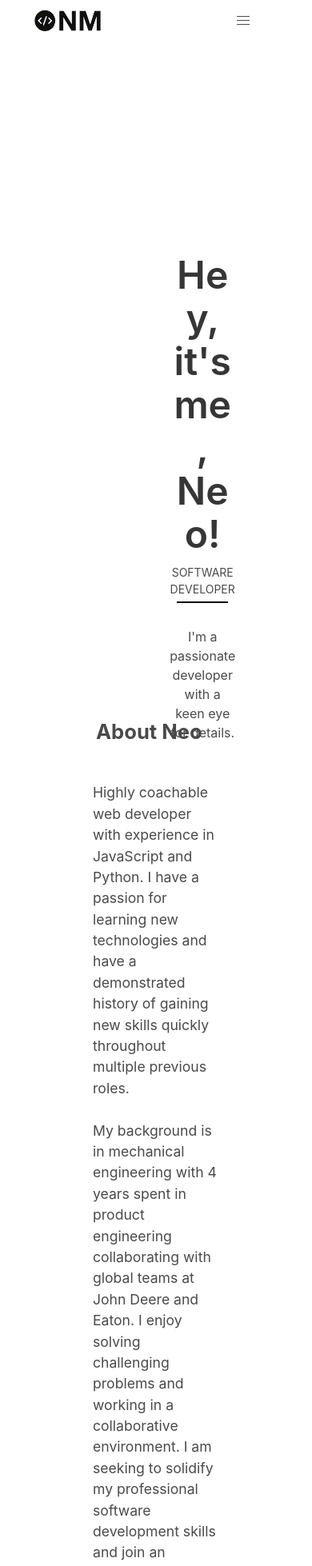
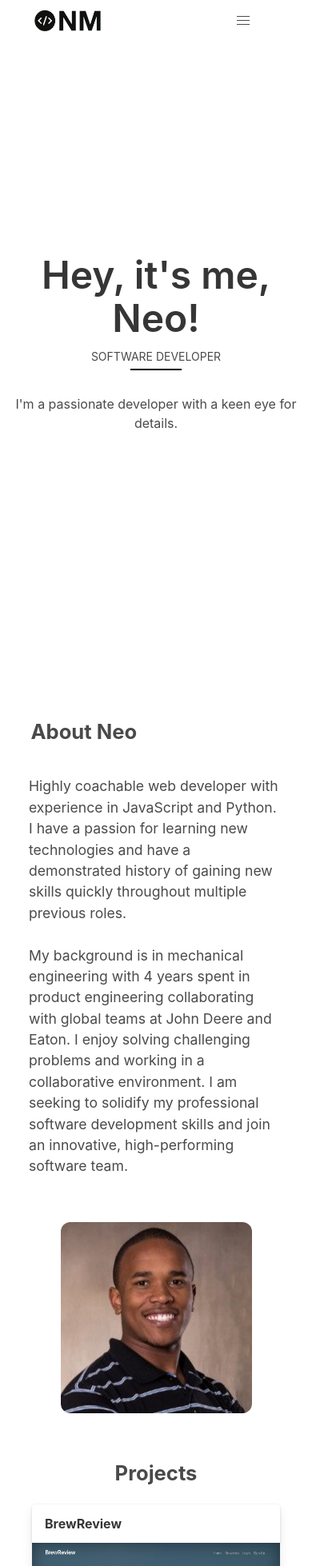
Before and after one commit to NeoElias/NeoElias.github.io, a Vue app: page / in a window 390 px wide. Shown: the top 1958 px of the page at 80% size. Built offline with nearby package versions, Linux system fonts and the light colour scheme.

Commit message:
Add media query breakpoints

```diff
--- a/src/components/AboutMe.vue
+++ b/src/components/AboutMe.vue
@@ -36,7 +36,7 @@ export default {
 h1 {
   font-size: 1.6rem;
   font-weight: bold;
-  margin-left: 7.5rem;
+  margin-left: 2.4rem;
 }
 p {
   font-size: 1.1rem;
@@ -52,4 +52,14 @@ img {
   justify-content: center;
   margin-top: 2rem;
 }
+@media only screen and (max-width: 600px) {
+  #mystory {
+    margin: 1.5rem 1.5rem;
+  }
+}
+@media only screen and (min-width: 768px) {
+  #mystory {
+    margin: 1.5rem 1.5rem;
+  }
+}
 </style>
--- a/src/components/Home.vue
+++ b/src/components/Home.vue
@@ -26,7 +26,21 @@ export default {
   justify-content: center;
   height: 40vh;
 }
+@media only screen and (max-width: 600px) {
+  #mybio {
+    margin: auto;
+    margin-top: 30vh;
+    height: 70vh;
+  }
+}
 
+@media only screen and (min-width: 768px) {
+  #mybio {
+    margin: auto;
+    margin-top: 30vh;
+    height: 70vh;
+  }
+}
 h1.title {
   margin-bottom: 4px;
   /* text-transform: uppercase; */
--- a/src/components/MyProjects.vue
+++ b/src/components/MyProjects.vue
@@ -99,7 +99,7 @@ export default {
 
 h1 {
   text-align: center;
-  font-size: 30px;
+  font-size: 1.6rem;
   font-weight: bold;
   margin-bottom: 20px;
 }
```
